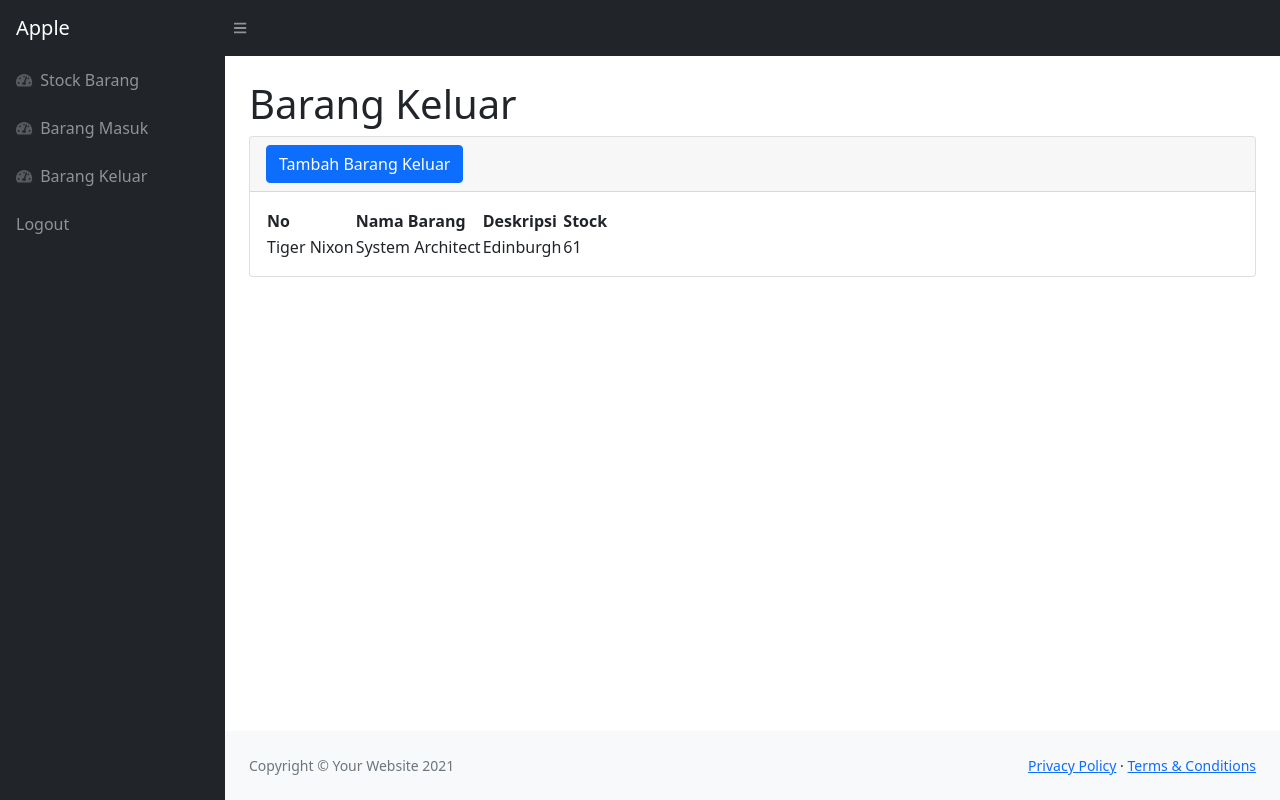
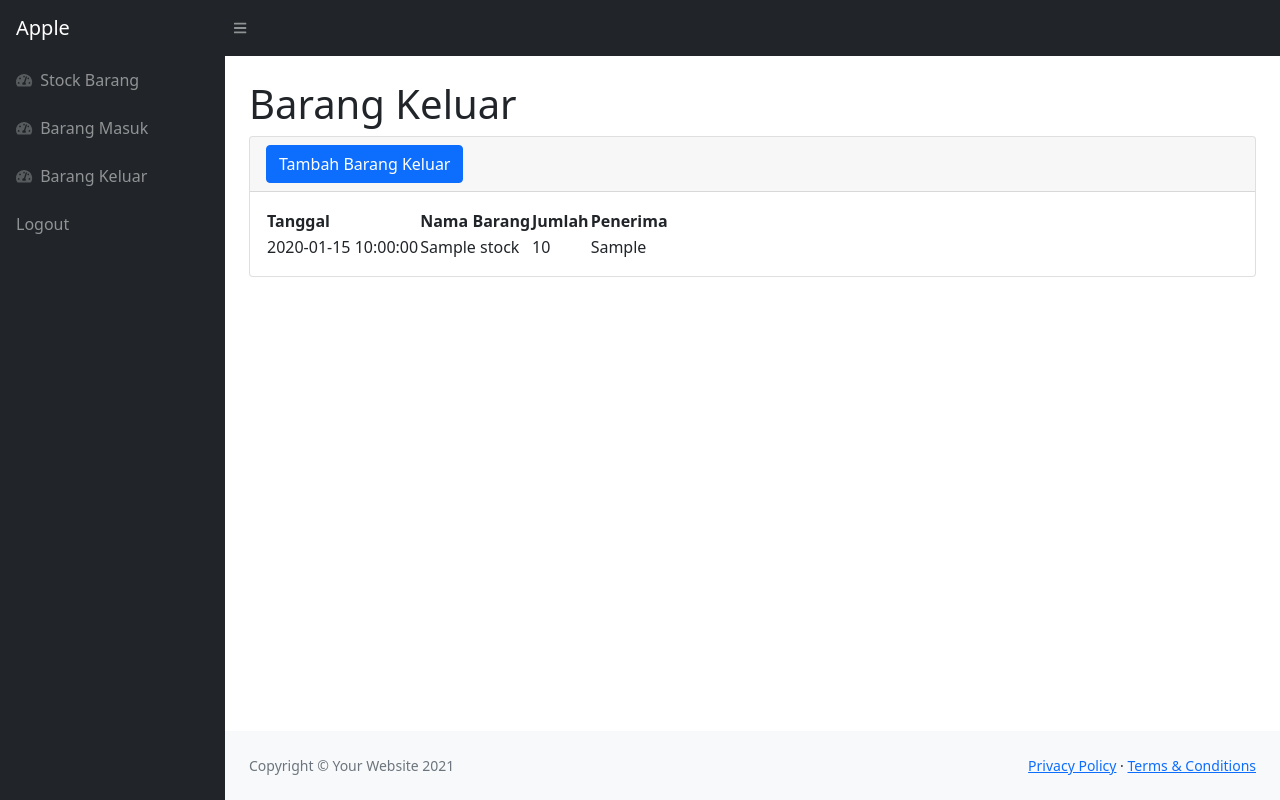
Before and after one commit to michelleprdd/stockbarang, a PHP site: page /keluar.php in a window 1280 px wide. Run offline with PHP 8.4, Linux system fonts and the light colour scheme; the visitor is signed in with stand-in values (Sample User, id 1); tables that the repository leaves empty or names only in its code hold one stand-in row (values such as "Sample post"); some libraries are stand-ins or nearby versions.

Commit message:
Menambahkan fungsi looping untuk bag. stock keluar

```diff
--- a/keluar.php
+++ b/keluar.php
@@ -62,19 +62,35 @@ require 'cek.php';
                                 <table id="datatablesSimple">
                                     <thead>
                                         <tr>
-                                            <th>No</th>
+                                            <th>Tanggal</th>
                                             <th>Nama Barang</th>
-                                            <th>Deskripsi</th>
-                                            <th>Stock</th>
+                                            <th>Jumlah</th>
+                                            <th>Penerima</th>
                                         </tr>
                                     </thead>
                                     <tbody>
+
+                                         <?php
+                                          $ambilsemuadatastock = mysqli_query($conn,"select * from keluar k, stock s where s.idbarang = k.idbarang");
+                                          while($data=mysqli_fetch_array($ambilsemuadatastock)){
+                                            $tanggal = $data['tanggal'];
+                                            $namabarang = $data['namabarang'];
+                                            $qty = $data['qty'];
+                                            $penerima = $data['penerima'];
+                                        ?>
+
                                         <tr>
-                                            <td>Tiger Nixon</td>
-                                            <td>System Architect</td>
-                                            <td>Edinburgh</td>
-                                            <td>61</td>
+                                            <td><?=$tanggal;?></td>
+                                            <td><?=$namabarang;?></td>
+                                            <td><?=$qty;?></td>
+                                            <td><?=$penerima;?></td>
                                         </tr>
+
+                                        <?php
+                                        };
+
+                                        ?>
+
                                     </tbody>
                                 </table>
                             </div>
```
